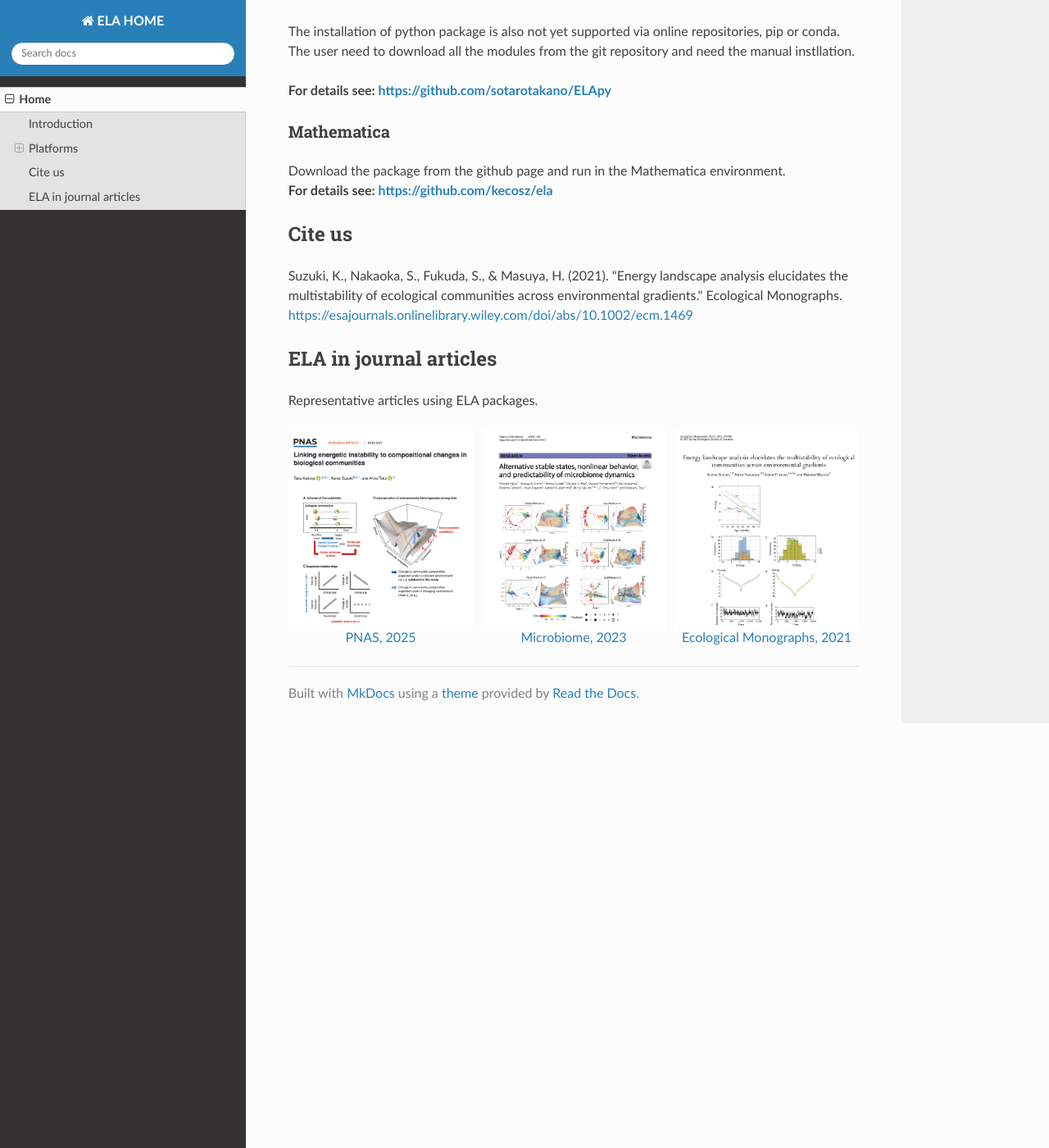
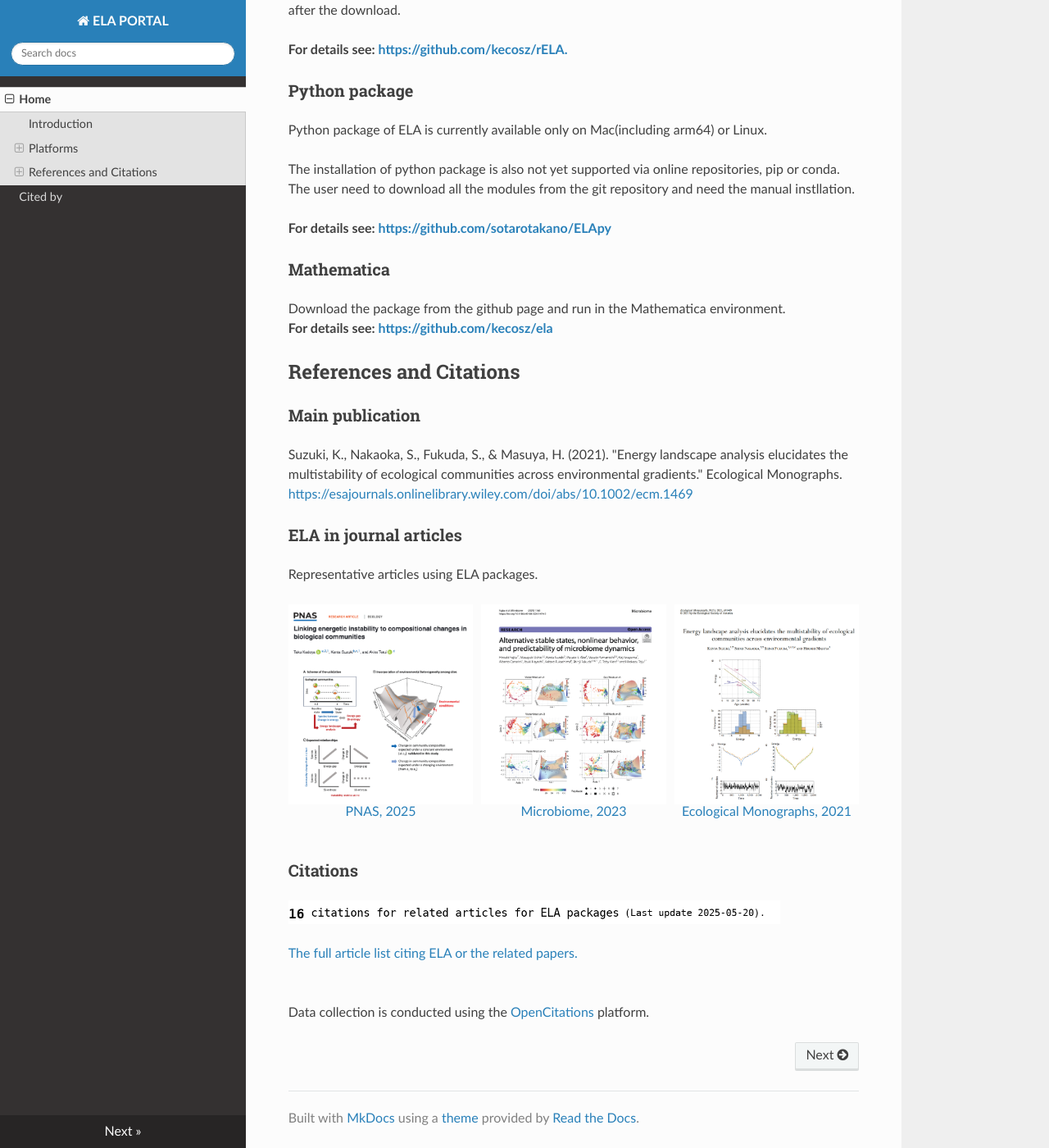
Before and after one commit to sotarotakano/ela-home-docs, an MkDocs documentation site: the page built from docs/index.md, in a window 1280 px wide and 1400 px high, scrolled down 1452 px. Shown: the whole window at 82% size. Built offline with MkDocs 1.6.1, drawn with Linux system fonts in a browser that asks for light colours; nearby versions of some CDN libraries; some of the changed text lies outside the part shown.

Commit message:
add citations and logo

```diff
--- a/docs/index.md
+++ b/docs/index.md
@@ -1,4 +1,8 @@
-# Welcome to ELA doumentation!
+# Welcome to ELA portal page!
+
+<p align="center">
+  <img src="images/ELA_7bgy.png" alt="ELA logo" width="400">
+</p>
 
 ## Introduction
 Energy landscape analysis (ELA) is a systematic method for analyzing an energy landscape represented as a weighted network (Fig. 1).<br>
@@ -63,13 +67,15 @@
 **For details see: <https://github.com/kecosz/ela>**
 
 
-## Cite us
+## References and Citations
+### Main publication
 Suzuki, K., Nakaoka, S., Fukuda, S., & Masuya, H. (2021).
 "Energy landscape analysis elucidates the multistability of ecological communities
 across environmental gradients." Ecological Monographs.<br>
 <https://esajournals.onlinelibrary.wiley.com/doi/abs/10.1002/ecm.1469>
 
-## ELA in journal articles
+
+### ELA in journal articles
 Representative articles using ELA packages.
 
 <div style="display: flex; justify-content: space-around; text-align: center; gap: 10px;">
@@ -94,5 +100,14 @@
       <div>Ecological Monographs, 2021</div>
     </a>
   </div>
+</div>
 
-</div>
+
+<br>
+
+### Citations
+<p align="left">
+  <img src="images/totalcitation.png" alt="total citations" width="600">
+</p>
+[The full article list citing ELA or the related papers.](citations.md)<br>
+<br><br>Data collection is conducted using the [OpenCitations](https://opencitations.net) platform.
--- a/mkdocs.yml
+++ b/mkdocs.yml
@@ -1,5 +1,7 @@
-site_name: ELA HOME
+site_name: ELA PORTAL
 site_url: https://sotarotakano.github.io/ela-home-docs/
-theme: readthedocs
+theme:
+    name: readthedocs
 nav:
     - Home: index.md
+    - Cited by: citations.md
```
Also changed, not shown: docs/citations.md (added, +14 -0 lines), docs/images/ELA_7bgy.png (added), docs/images/totalcitation.png (added), docs/totalcitation.png (added), site/index.html, site/search/search_index.json, 2 other files.
